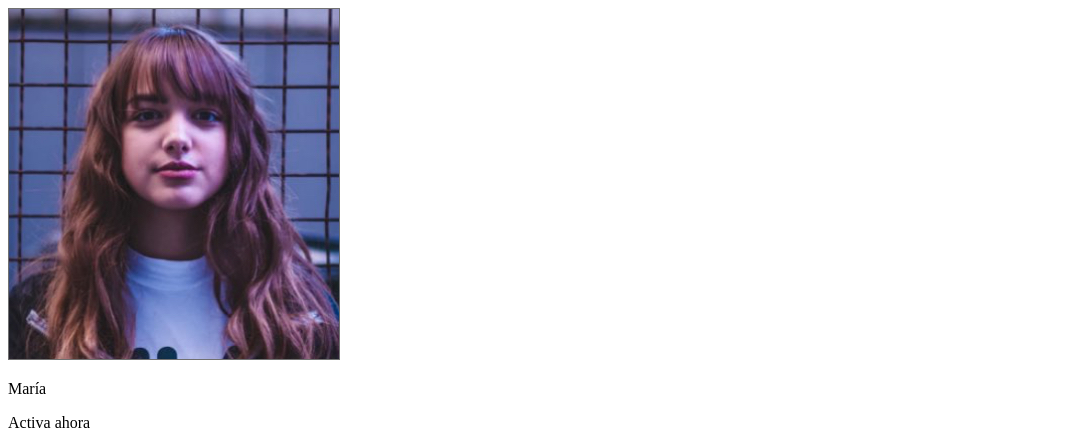
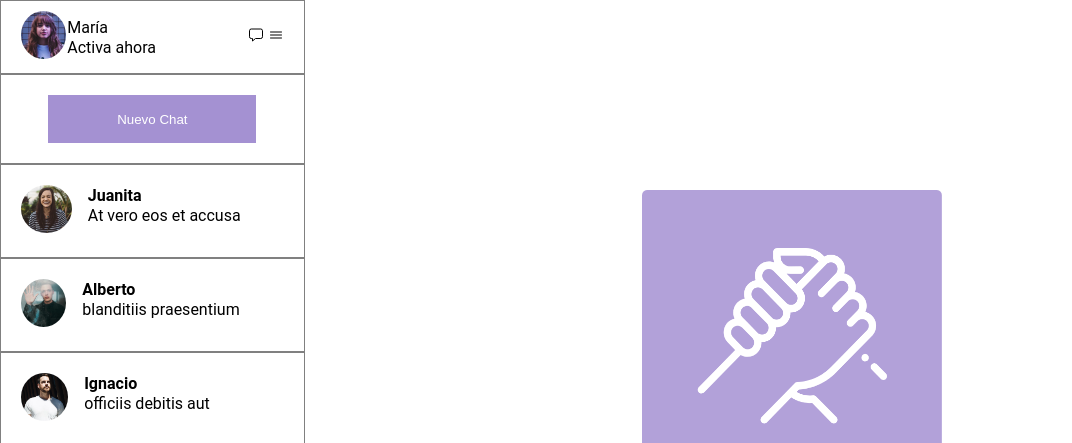
Before and after one commit to Lynda197/Desafio1CSS, a plain HTML site: page index.html in a window 1280 px wide. Shown: the top 443 px of the page, without its empty margins (0-1072 px from the left). Drawn offline with nearby package versions, Linux system fonts and the light colour scheme.

Commit message:
Update index.html

```diff
--- a/index.html
+++ b/index.html
@@ -4,7 +4,7 @@
     <meta charset="UTF-8" />
     <meta name="viewport" content="width=device-width, initial-scale=1.0" />
     <title>Sistema de Mensajería</title>
-    <link rel="stylesheet" href="assets/css/style.css/">
+    <link rel="stylesheet" href="assets/css/style.css"/>
   </head>
 
   <body>
```
